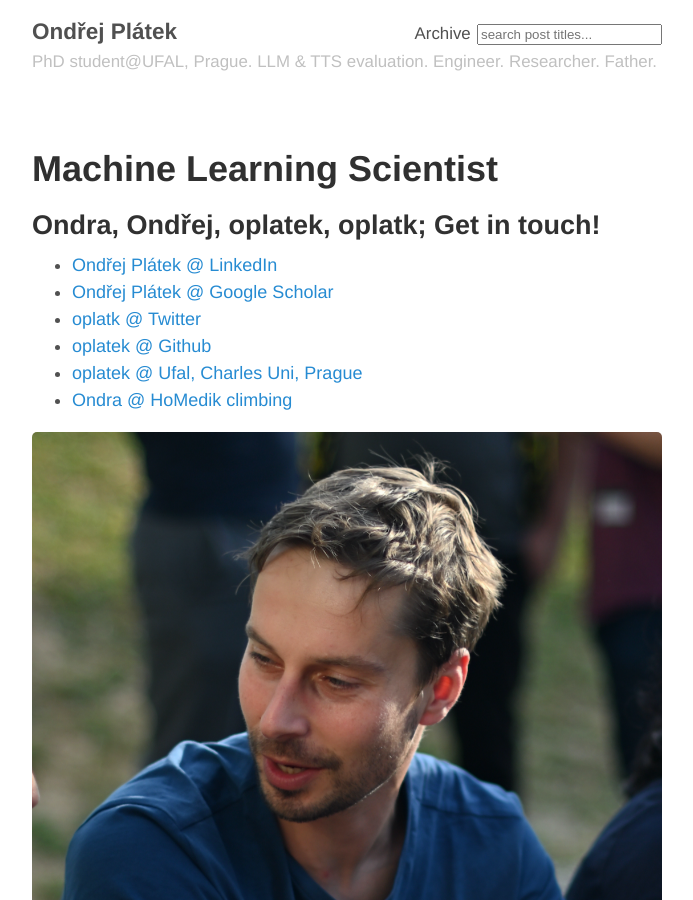
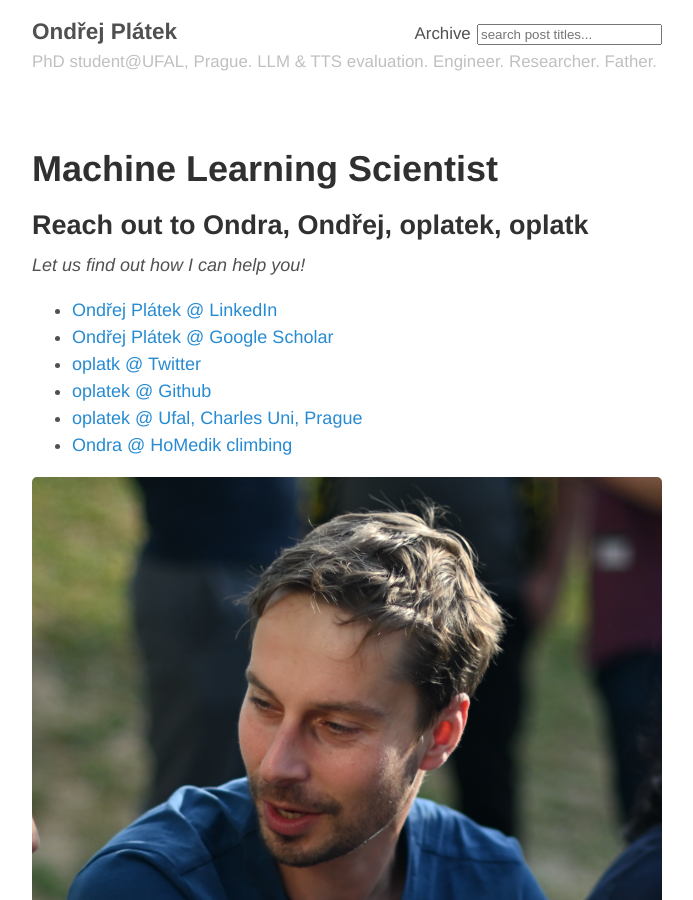
Before and after one commit to oplatek/oplatek.github.io, a Jekyll site: the page built from index.md, in a window 1280 px wide and 900 px high. Shown: the whole window, without its empty margins (293-986 px from the left). Built offline with Jekyll 4.4.1, drawn with Linux system fonts in a browser that asks for light colours.

Commit message:
how can I help

```diff
--- a/index.md
+++ b/index.md
@@ -3,7 +3,9 @@ layout: page
 title: Machine Learning Scientist
 ---
 
-## Ondra, Ondřej, oplatek, oplatk; Get in touch!
+## Reach out to Ondra, Ondřej, oplatek, oplatk
+
+_Let us find out how I can help you!_
 
 * [Ondřej Plátek @ LinkedIn](https://cz.linkedin.com/in/ondrejplatek)
 * [Ondřej Plátek @ Google Scholar](https://scholar.google.com/citations?user=3rA1o9YAAAAJ&hl=en)
```
